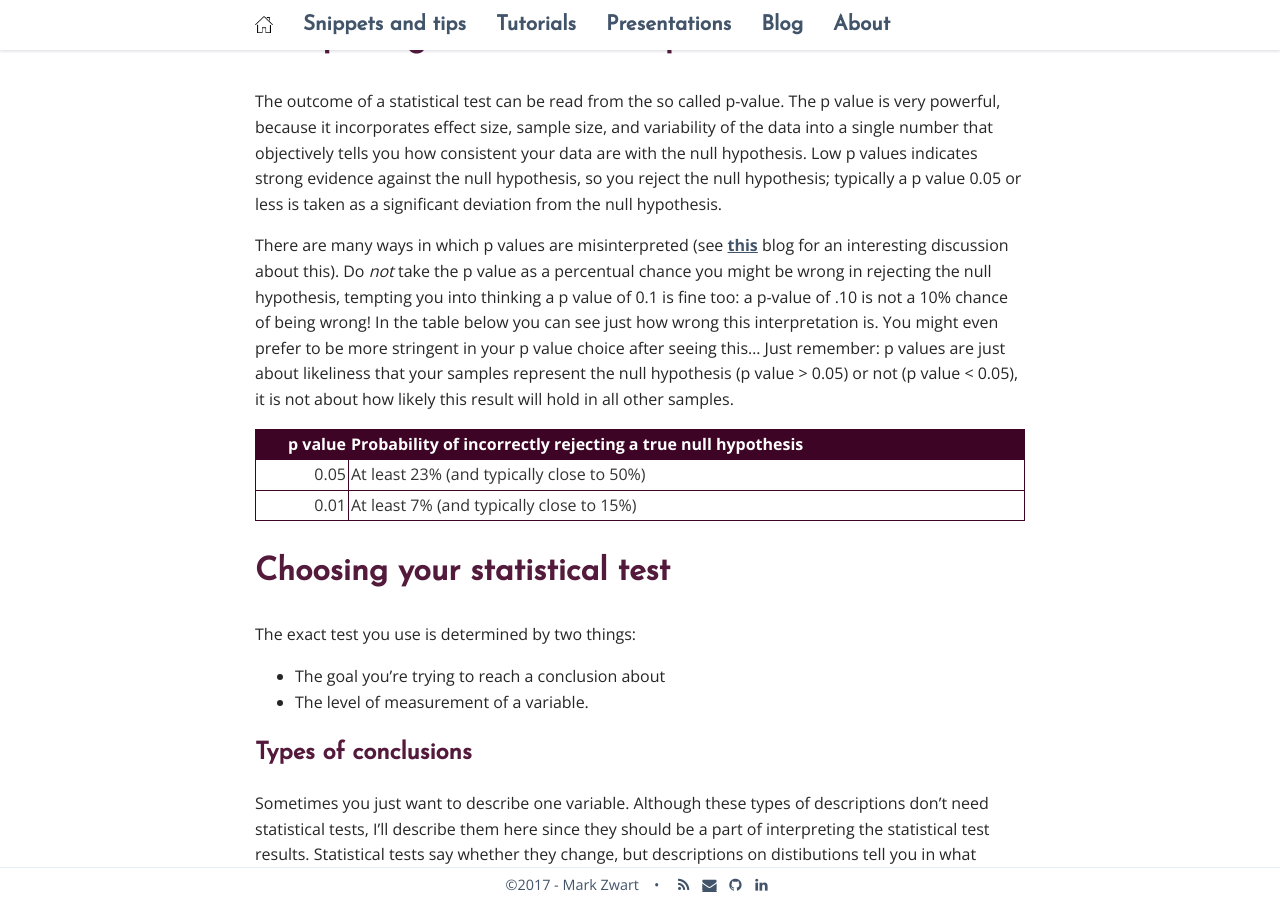
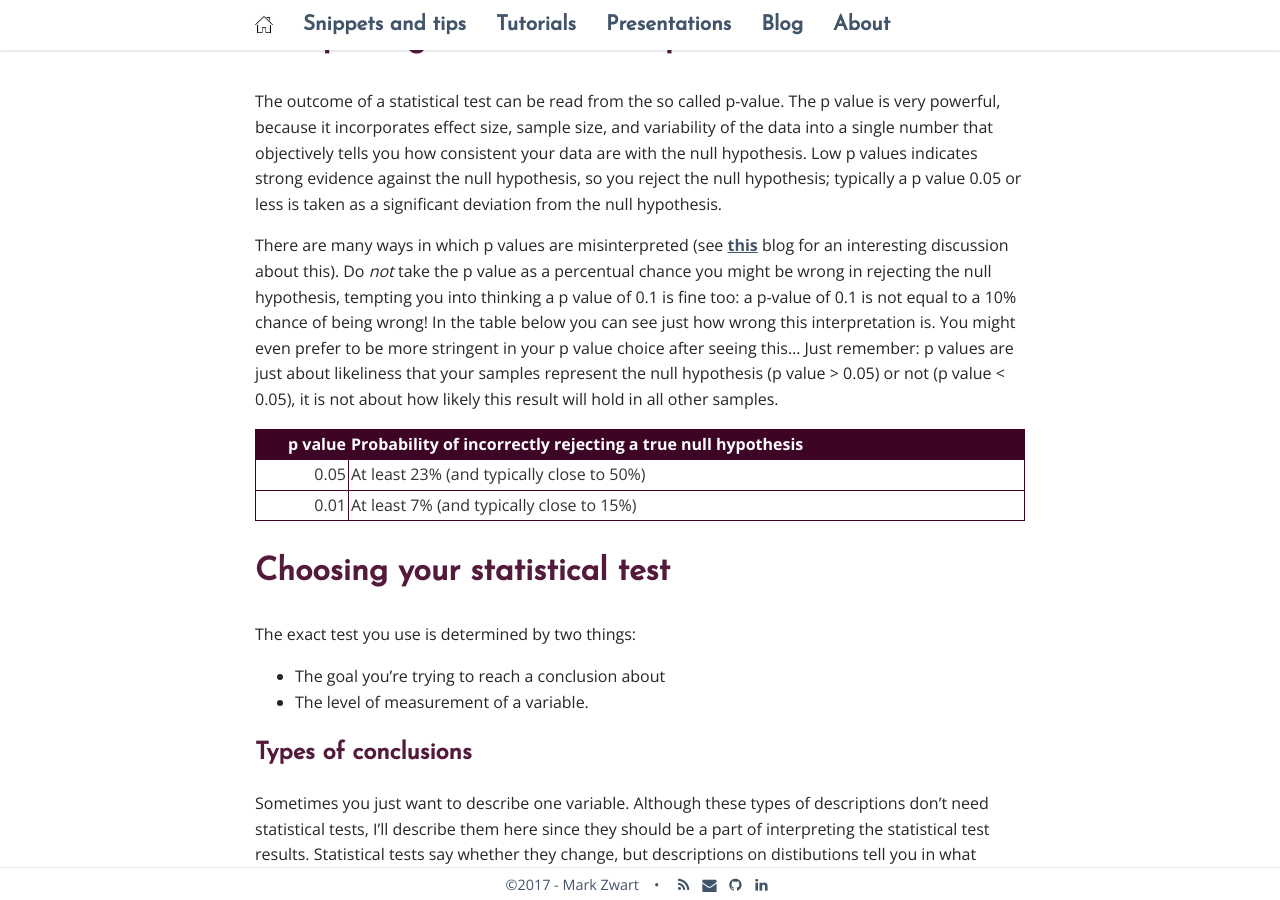
Before and after one commit to mark-me/mark-me.github.io, a Jekyll site: the page built from _pages/tutorials/statistical-tests/statistical-tests.md, in a window 1280 px wide and 900 px high, scrolled down 867 px. Built offline with Jekyll 4.4.1, drawn with Linux system fonts in a browser that asks for light colours; nearby versions of some CDN libraries; comment, search, counter and statistics services are not loaded.

Commit message:
Update statistical-tests.md

```diff
--- a/_pages/tutorials/statistical-tests/statistical-tests.md
+++ b/_pages/tutorials/statistical-tests/statistical-tests.md
@@ -23,7 +23,7 @@ Statistical test allow us to draw conclusions about the distribution of a popula
 
 The outcome of a statistical test can be read from the so called p-value. The p value is very powerful, because it incorporates effect size, sample size, and variability of the data into a single number that objectively tells you how consistent your data are with the null hypothesis. Low p values indicates strong evidence against the null hypothesis, so you reject the null hypothesis; typically a p value 0.05 or less is taken as a significant deviation from the null hypothesis.
 
-There are many ways in which p values are misinterpreted (see [this](http://blog.minitab.com/blog/adventures-in-statistics-2/how-to-correctly-interpret-p-values) blog for an interesting discussion about this). Do _not_ take the p value as a percentual chance you might be wrong in rejecting the null hypothesis, tempting you into thinking a p value of 0.1 is fine too: a p-value of .10 is not a 10% chance of being wrong! In the table below you can see just how wrong this interpretation is. You might even prefer to be more stringent in your p value choice after seeing this... Just remember: p values are just about likeliness that your samples represent the null hypothesis (p value > 0.05) or not (p value < 0.05), it is not about how likely this result will hold in all other samples.
+There are many ways in which p values are misinterpreted (see [this](http://blog.minitab.com/blog/adventures-in-statistics-2/how-to-correctly-interpret-p-values) blog for an interesting discussion about this). Do _not_ take the p value as a percentual chance you might be wrong in rejecting the null hypothesis, tempting you into thinking a p value of 0.1 is fine too: a p-value of 0.1 is not equal to a 10% chance of being wrong! In the table below you can see just how wrong this interpretation is. You might even prefer to be more stringent in your p value choice after seeing this... Just remember: p values are just about likeliness that your samples represent the null hypothesis (p value > 0.05) or not (p value < 0.05), it is not about how likely this result will hold in all other samples.
 
 | p value | Probability of incorrectly rejecting a true null hypothesis |
 | ------: | ----------------------------------------------------------- |
```
